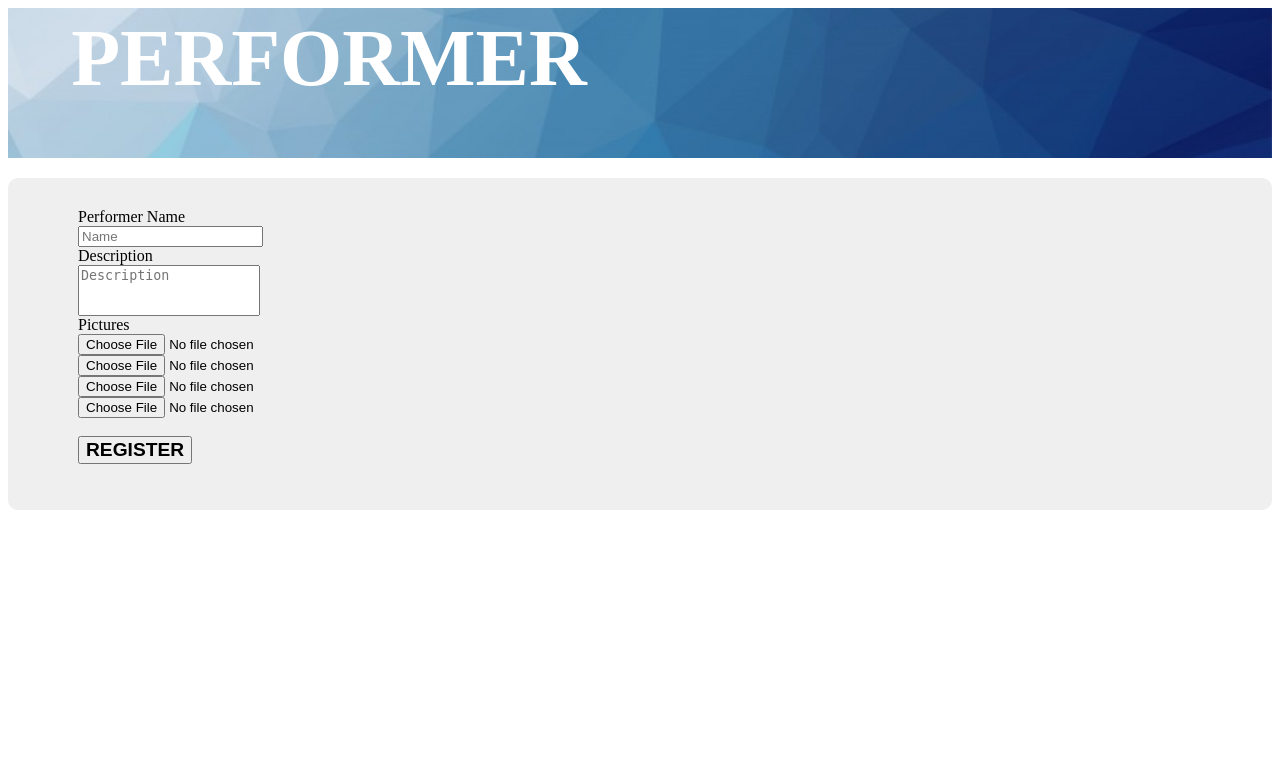
After one commit to LKADity/EventWeb, a CodeIgniter app: the page made by application/views/form_registration_performer.php in a window 1280 px wide. The commit adds this page. Shown: the top 779 px of the page. Run offline with CodeIgniter, Linux system fonts and the light colour scheme; some libraries are stand-ins or nearby versions.

Commit message:
Performer + stand + minor changes

```diff
--- a/application/controllers/Test_view.php
+++ b/application/controllers/Test_view.php
@@ -32,5 +32,11 @@ class Test_view extends CI_Controller {
 		$this->load->view('footer');
 	}
 
+	public function form_performer() {
+		$this->load->view('header');
+		$this->load->view('form_performer');
+		$this->load->view('footer');
+	}
+
 }
  ?>
--- a/application/views/footer.php
+++ b/application/views/footer.php
@@ -26,8 +26,5 @@
 			<br><p>Copyright 2016. Some rights reserved.</p>
 		</div></center>
 	</div>
-
-	<script src="assets/js/jquery-3.1.0.min.js"></script>
-	<script src="assets/js/bootstrap.js"></script>
 </body>
 </html>
--- /dev/null
+++ b/application/views/form_registration_performer.php
@@ -0,0 +1,60 @@
+<head>
+	<title>REGISTER PERFORMER</title>
+	<style>
+		.img-header {
+			background: url("<?php echo base_url().'assets/img/bg.jpg'; ?>");
+			background-size: 100%;
+			color: white;
+			height: 150px;
+			margin-bottom: 20px;
+		}
+		.img-header>h1 {
+			line-height: 100px;
+			font-weight: bolder;
+			font-size: 5em;
+			margin-left: 5%;
+		}
+	</style>
+</head>
+<body>
+	<div class="img-header container-fluid">
+		<h1>PERFORMER</h1>
+	</div>
+
+	<div class="container" style="margin-bottom: 20px; background-color: #efefef; padding: 30px; padding-left: 70px; border-radius: 10px">
+		<form class="form-horizontal" action="<?php echo base_url().'index.php/user/registration_performer'; ?>" method="post">
+			<div class="form-group">
+				<label for="name" class="control-label col-sm-1">Performer Name</label>
+				<div class="col-sm-6">
+					<input type="text" class="form-control" name="name" placeholder="Name">
+				</div>
+			</div>
+
+			<div class="form-group">
+				<label for="description" class="control-label col-sm-1">Description</label>
+				<div class="col-sm-6">
+					<textarea name="address" rows="3" class="form-control" placeholder="Description" style="resize: none"></textarea>
+				</div>
+			</div>
+
+			<div class="form-group">
+				<label for="pic1" class="control-label col-sm-1">Pictures</label>
+				<div class="col-sm-3">
+					<input type="file" name="pic1"><br>
+					<input type="file" name="pic2">
+				</div>
+				<div class="col-sm-3">
+					<input type="file" name="pic3"><br>
+					<input type="file" name="pic4">
+				</div>
+			</div>
+
+			<?php echo validation_errors(); ?>
+
+			<br><input type="submit" class="btn btn-primary" value="REGISTER" style="font-size: 1.2em; font-weight: bolder;">
+		</form>
+	</div>
+
+	<script src="https://ajax.googleapis.com/ajax/libs/jquery/3.1.1/jquery.min.js"></script>
+	<script src="https://maxcdn.bootstrapcdn.com/bootstrap/3.3.5/js/bootstrap.min.js"></script>
+</body>
--- a/application/views/home.php
+++ b/application/views/home.php
@@ -57,7 +57,7 @@
 	<br><br>
 	<div class="container" style="max-width: 840px; max-height: auto">
 		<div class="embed-responsive embed-responsive-16by9">
-			<center><iframe class="embed-responsive-item" src="https://www.youtube.com/embed/NIGuqK1j8T8" frameborder="0"></iframe></center>
+			<center><iframe class="embed-responsive-item" src="https://www.youtube.com/embed/NIGuqK1j8T8" frameborder="0" allowfulscreen></iframe></center>
 		</div>
 	</div>
 
```
Also changed, not shown: application/views/form_registration_stand.php (added, +58 -0 lines), application/views/header.php (+17 -4 lines), assets/img/bg_small.jpg (deleted).
